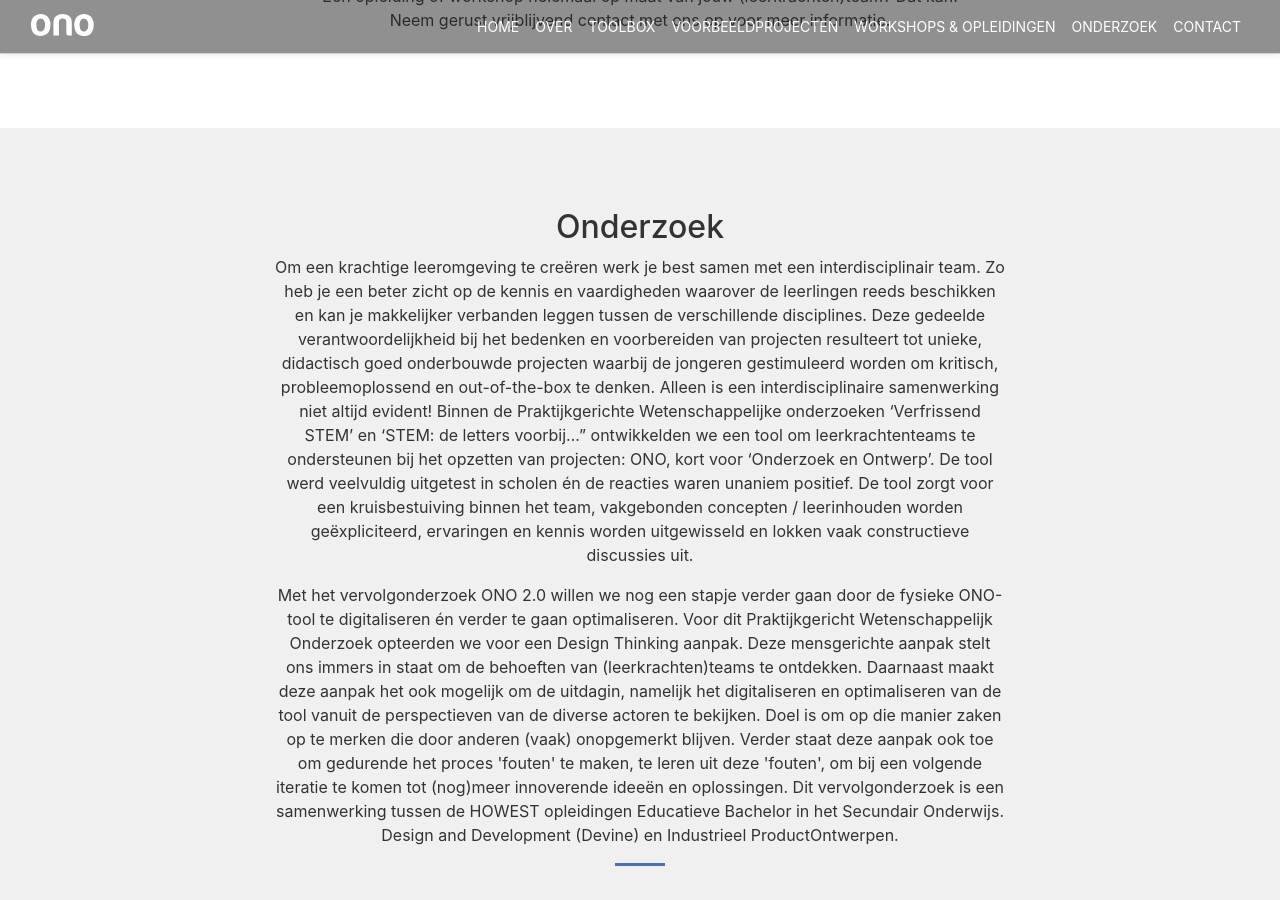
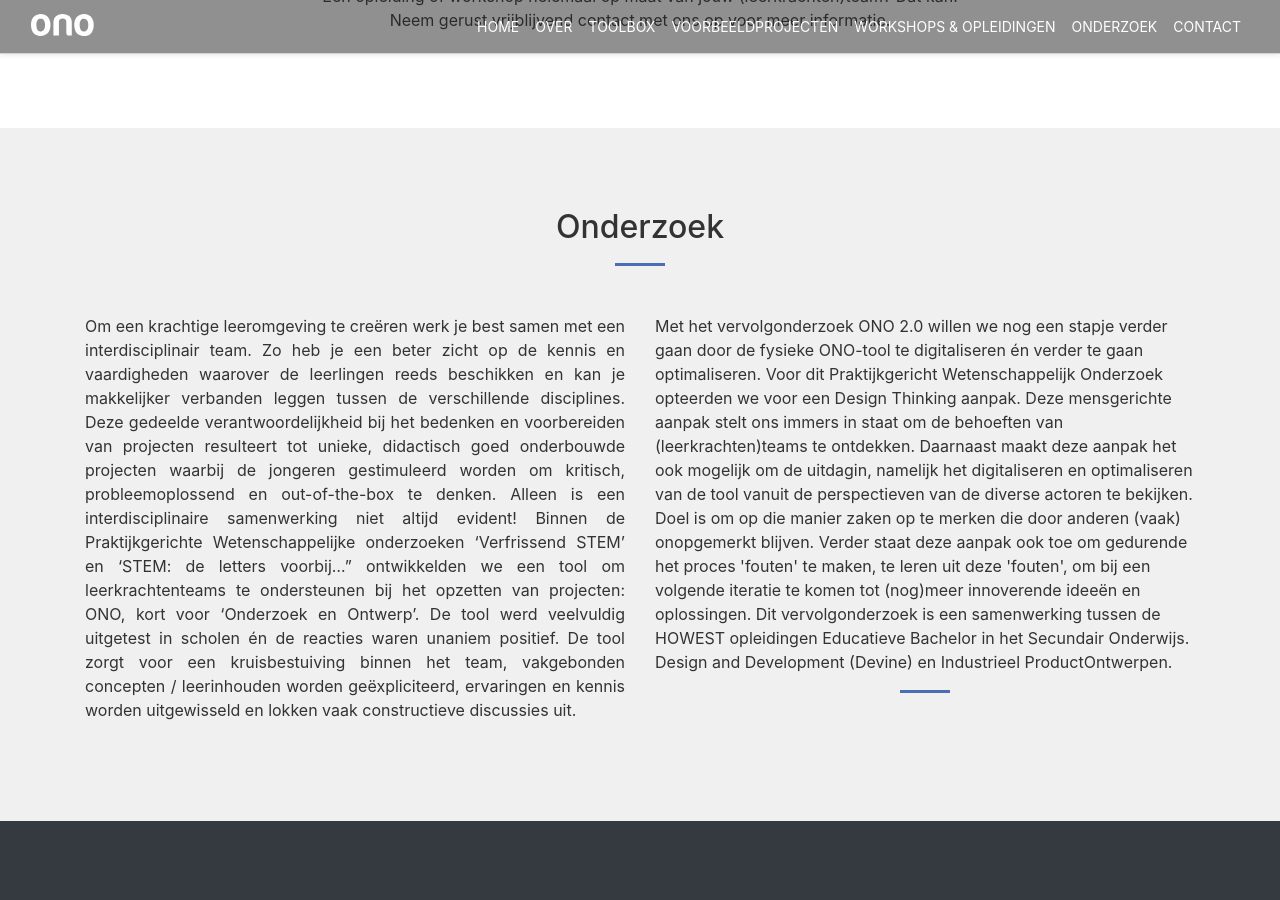
Before and after one commit to adepaepe/ono-trajecten, a Jekyll site: the page built from docs/index.html, in a window 1280 px wide and 900 px high, scrolled down 3472 px. Built offline with Jekyll 4.4.1, drawn with Linux system fonts in a browser that asks for light colours.

Commit message:
Onderzoek - opsplitsing

```diff
--- a/docs/index.html
+++ b/docs/index.html
@@ -128,7 +128,7 @@ navigation:
     </div>
     <div class="row">
       {% for traject in site.trajecten %}
-      <div class="col-sm-4 card-group">
+      <div class="col-md-4 card-group">
         <div class="card traject-card shadow">
           <img
             class="card-img-top"
@@ -159,7 +159,7 @@ navigation:
     </div>
     <div class="row">
       {% for case in site.cases %}
-      <div class="col-sm-4 card-group">
+      <div class="col-md-4 card-group">
         <div class="card traject-card shadow">
           <img
             class="card-img-top"
@@ -193,10 +193,17 @@ navigation:
     <div class="row">
       <div class="col-lg-8 offset-lg-2 text-center">
         <h2>Onderzoek</h2>
+        <hr class="primary-separator" />
+      </div>
+    </div>
+    <div class="row">
+      <div class="col-lg-6 text-justify">
         <p>
           Om een krachtige leeromgeving te creëren werk je best samen met een interdisciplinair team. Zo heb je een beter zicht op de kennis en vaardigheden waarover de leerlingen reeds beschikken en kan je makkelijker verbanden leggen tussen de verschillende disciplines. Deze gedeelde verantwoordelijkheid bij het bedenken en voorbereiden van projecten resulteert tot unieke, didactisch goed onderbouwde projecten waarbij de jongeren gestimuleerd worden om kritisch, probleemoplossend en out-of-the-box te denken. Alleen is een interdisciplinaire samenwerking niet altijd evident!
           Binnen de Praktijkgerichte Wetenschappelijke onderzoeken ‘Verfrissend STEM’ en ‘STEM: de letters voorbij…” ontwikkelden we een tool om leerkrachtenteams te ondersteunen bij het opzetten van projecten: ONO, kort voor ‘Onderzoek en Ontwerp’. De tool werd veelvuldig uitgetest in scholen én de reacties waren unaniem positief. De tool zorgt voor een kruisbestuiving binnen het team, vakgebonden concepten / leerinhouden worden geëxpliciteerd,  ervaringen en kennis worden uitgewisseld en lokken vaak constructieve discussies uit.
         </p>
+      </div>
+      <div class="col-lg-6">
         <p>
           Met het vervolgonderzoek ONO 2.0 willen we nog een stapje verder gaan door de fysieke ONO-tool te digitaliseren én verder te gaan optimaliseren. Voor dit Praktijkgericht Wetenschappelijk Onderzoek opteerden we voor een Design Thinking aanpak. Deze mensgerichte aanpak stelt ons immers in staat om de behoeften van (leerkrachten)teams te ontdekken. Daarnaast maakt deze aanpak het ook mogelijk om de uitdagin, namelijk het digitaliseren en optimaliseren van de tool vanuit de perspectieven van de diverse actoren te bekijken. Doel is om op die manier zaken op te merken
           die door anderen (vaak) onopgemerkt blijven. Verder staat deze aanpak ook toe om gedurende het proces 'fouten' te maken, te leren uit deze 'fouten', om bij een volgende iteratie te komen tot (nog)meer innoverende ideeën en oplossingen.
```
